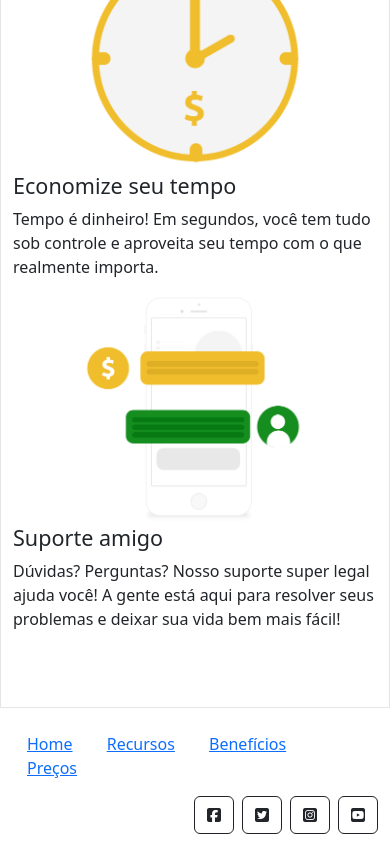
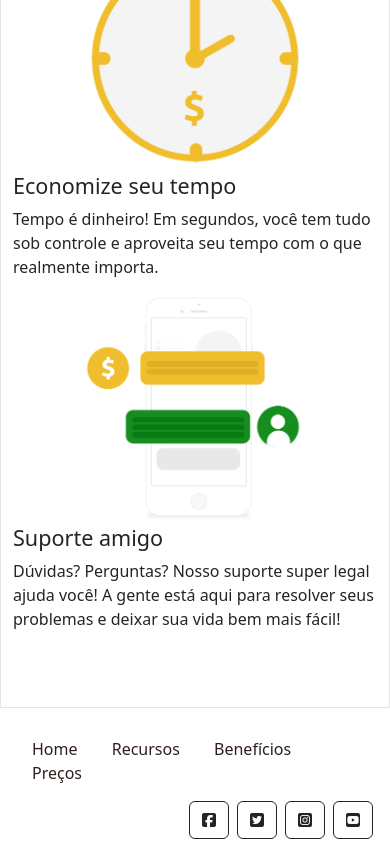
Before and after one commit to carlavloureiro/finans-website, a plain HTML site: page public/index.html in a window 390 px wide. Shown: the part 2206-3050 px from the top of the page. Drawn offline with nearby package versions, Linux system fonts and the light colour scheme.

Commit message:
feat: Ajustar links do rodapé

```diff
--- a/public/estilo.css
+++ b/public/estilo.css
@@ -17,6 +17,12 @@ html {
 	border: 1px solid #e5e5e5;
 }
 
+footer {
+	padding: 5px;
+}
+
 footer p a {
 	margin: 5px 15px;
+	text-decoration: none;
+	color: #2e1f1c;
 }
--- a/public/index.html
+++ b/public/index.html
@@ -150,7 +150,7 @@
   <footer class="mt-4 mb-4">
      <div class="container">
        <div class="row">
-         <div class="col-md-8">
+         <div class="col-md-8 footer-content">
            <p>
              <a href="">Home</a>
              <a href="">Recursos</a>
```
